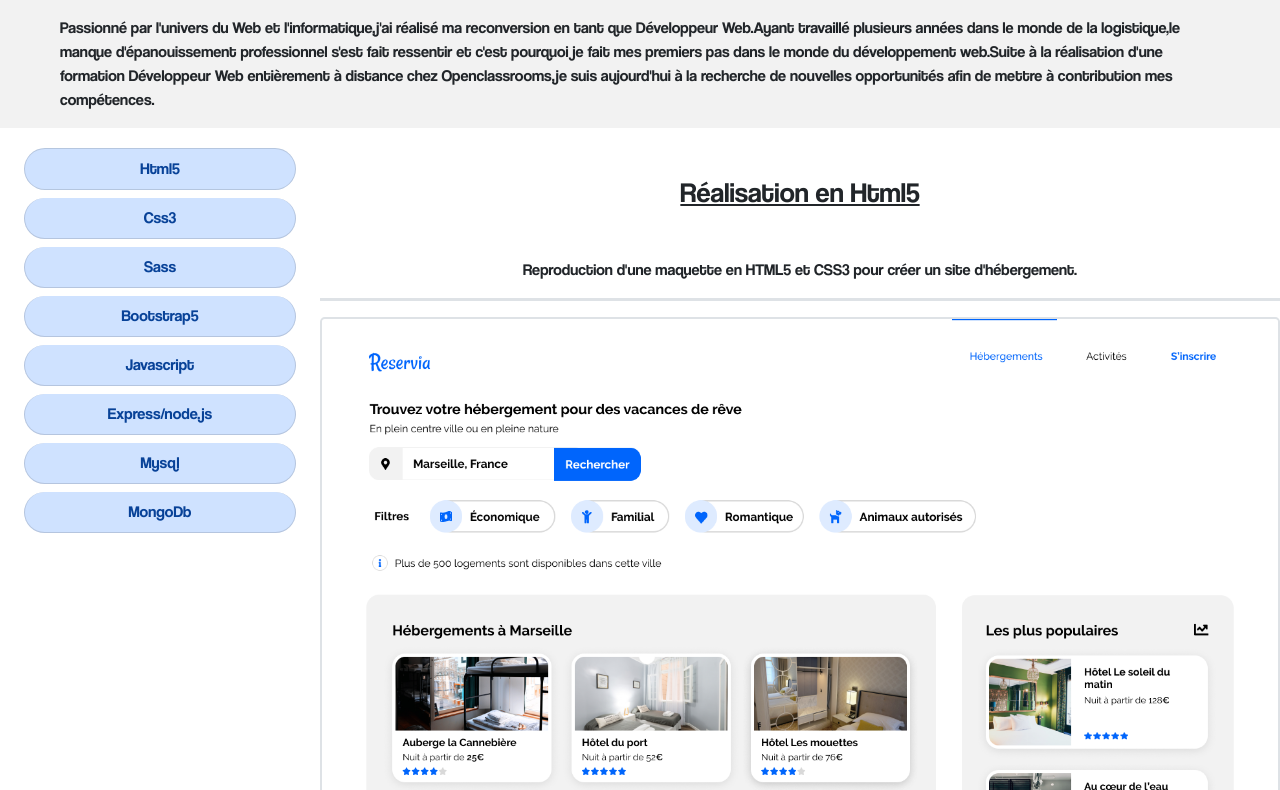
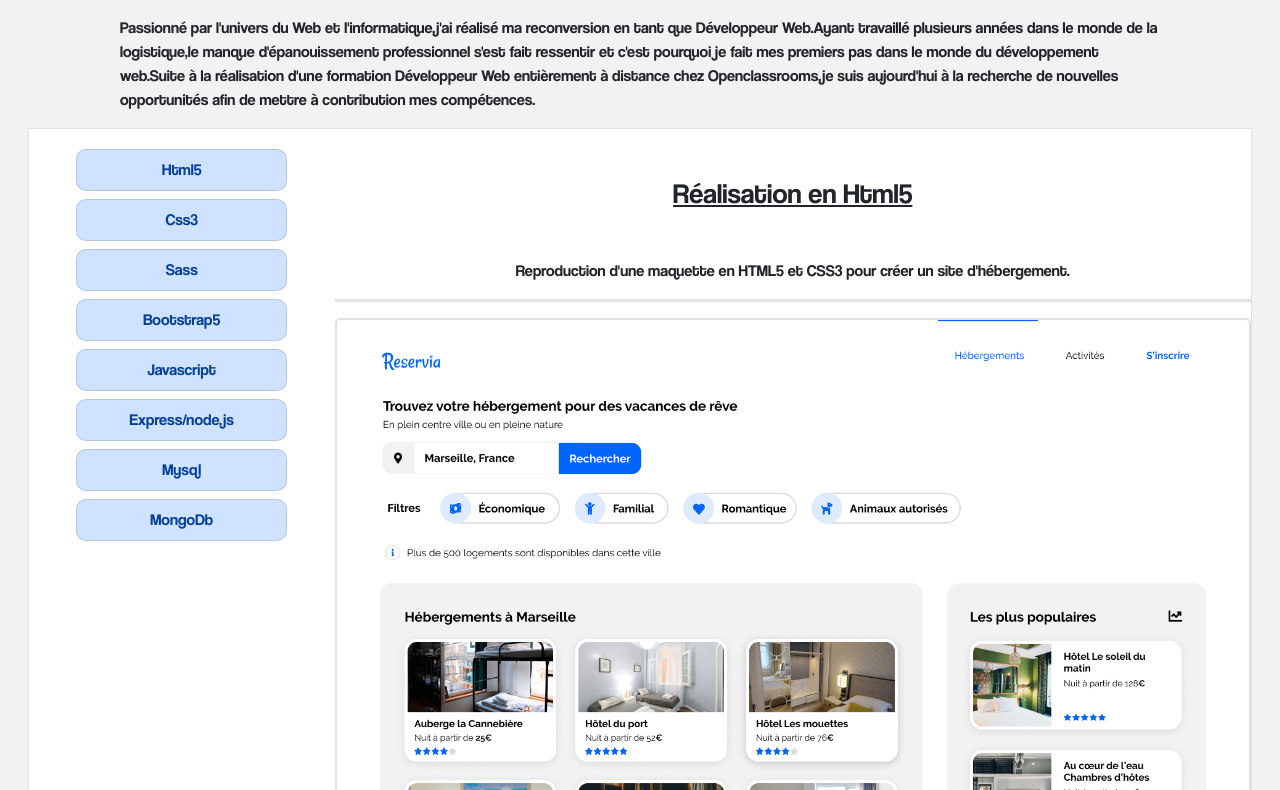
Before and after one commit to lordkao/Yem_David_E-portfolio, a website: page index.html in a window 1280 px wide. Shown: the part 190-980 px from the top of the page. Drawn offline with Linux system fonts and the light colour scheme.

Commit message:
radius de la liste skills

```diff
--- a/index.html
+++ b/index.html
@@ -14,23 +14,23 @@
             <p class="row text-center h2 text-primary">Developpeur Web</p>
         </header>
         <section class="container-fluid min-vh-75">
-            <div class="row"><!--Présentation-->
+            <div class="row mx-5"><!--Présentation-->
                 <h2 class="col mx-5 my-3 text-decoration-underline">Présentation</h2>
             </div>
-            <div class="row"><!--Résumer-->
+            <div class="row mx-5"><!--Résumer-->
                 <p class="col mx-5 my-3">Passionné par l'univers du Web et l'informatique,j'ai réalisé ma reconversion en tant que Développeur Web.Ayant travaillé plusieurs années dans le monde de la logistique,le manque d'épanouissement professionnel s'est fait ressentir et c'est pourquoi je fait mes premiers pas dans le monde du développement web.Suite à la réalisation d'une formation Développeur Web entièrement à distance chez Openclassrooms,je suis aujourd'hui à la recherche de nouvelles opportunités afin de mettre à contribution mes compétences.</p>
             </div>
-            <div class="row">
-                <div class="col-3 bg-white px-4"><!--Compétences-->
-                    <div class=" list-group position-sticky top-20 mt-3">
-                        <a class="list-group-item list-group-item-action list-group-item-primary text-center my-1 rounded-pill" aria-current="true" href="#">Html5</a>
-                        <a class="list-group-item list-group-item-action list-group-item-primary text-center my-1 rounded-pill" href="#">Css3</a>
-                        <a class="list-group-item list-group-item-action list-group-item-primary text-center my-1 rounded-pill" href="#">Sass</a>
-                        <a class="list-group-item list-group-item-action list-group-item-primary text-center my-1 rounded-pill" href="#">Bootstrap5</a>
-                        <a class="list-group-item list-group-item-action list-group-item-primary text-center my-1 rounded-pill" href="#">Javascript</a>
-                        <a class="list-group-item list-group-item-action list-group-item-primary text-center my-1 rounded-pill" href="#">Express/node.js</a>
-                        <a class="list-group-item list-group-item-action list-group-item-primary text-center my-1 rounded-pill" href="#">Mysql</a>
-                        <a class="list-group-item list-group-item-action list-group-item-primary text-center my-1 rounded-pill" href="#">MongoDb</a>
+            <div class="row mx-3 border border-1">
+                <div class="col-3 bg-white"><!--Compétences-->
+                    <div id="list-skills" class=" list-group position-sticky top-20 mt-3 align-items-center">
+                        <a class="list-group-item list-group-item-action list-group-item-primary text-center my-1 border-1 w-75 radius" aria-current="true" href="#">Html5</a>
+                        <a class="list-group-item list-group-item-action list-group-item-primary text-center my-1 border-1 w-75 radius" href="#">Css3</a>
+                        <a class="list-group-item list-group-item-action list-group-item-primary text-center my-1 border-1 w-75 radius" href="#">Sass</a>
+                        <a class="list-group-item list-group-item-action list-group-item-primary text-center my-1 border-1 w-75 radius" href="#">Bootstrap5</a>
+                        <a class="list-group-item list-group-item-action list-group-item-primary text-center my-1 border-1 w-75 radius" href="#">Javascript</a>
+                        <a class="list-group-item list-group-item-action list-group-item-primary text-center my-1 border-1 w-75 radius" href="#">Express/node.js</a>
+                        <a class="list-group-item list-group-item-action list-group-item-primary text-center my-1 border-1 w-75 radius" href="#">Mysql</a>
+                        <a class="list-group-item list-group-item-action list-group-item-primary text-center my-1 border-1 w-75 radius" href="#">MongoDb</a>
                     </div>
                 </div>
                 <div class="col-9 bg-white"><!--Preuves et liens github-->
--- a/public/scss/layout/section.scss
+++ b/public/scss/layout/section.scss
@@ -1,3 +1,8 @@
 section{
     background-color: #f2f2f2;
 }
+#list-skills{
+    & a{
+        @include border-radius;
+    }
+}
--- a/public/scss/style_overrides.scss
+++ b/public/scss/style_overrides.scss
@@ -1,3 +1,4 @@
+@import './utils/mixin.scss';
 @import './layout/global.scss';
 @import './layout/header.scss';
 @import './layout/section.scss';
--- /dev/null
+++ b/public/scss/utils/mixin.scss
@@ -0,0 +1,3 @@
+@mixin border-radius{
+    border-radius: 10px;
+}
```
Also changed, not shown: public/css/style.css, 1 other file.
